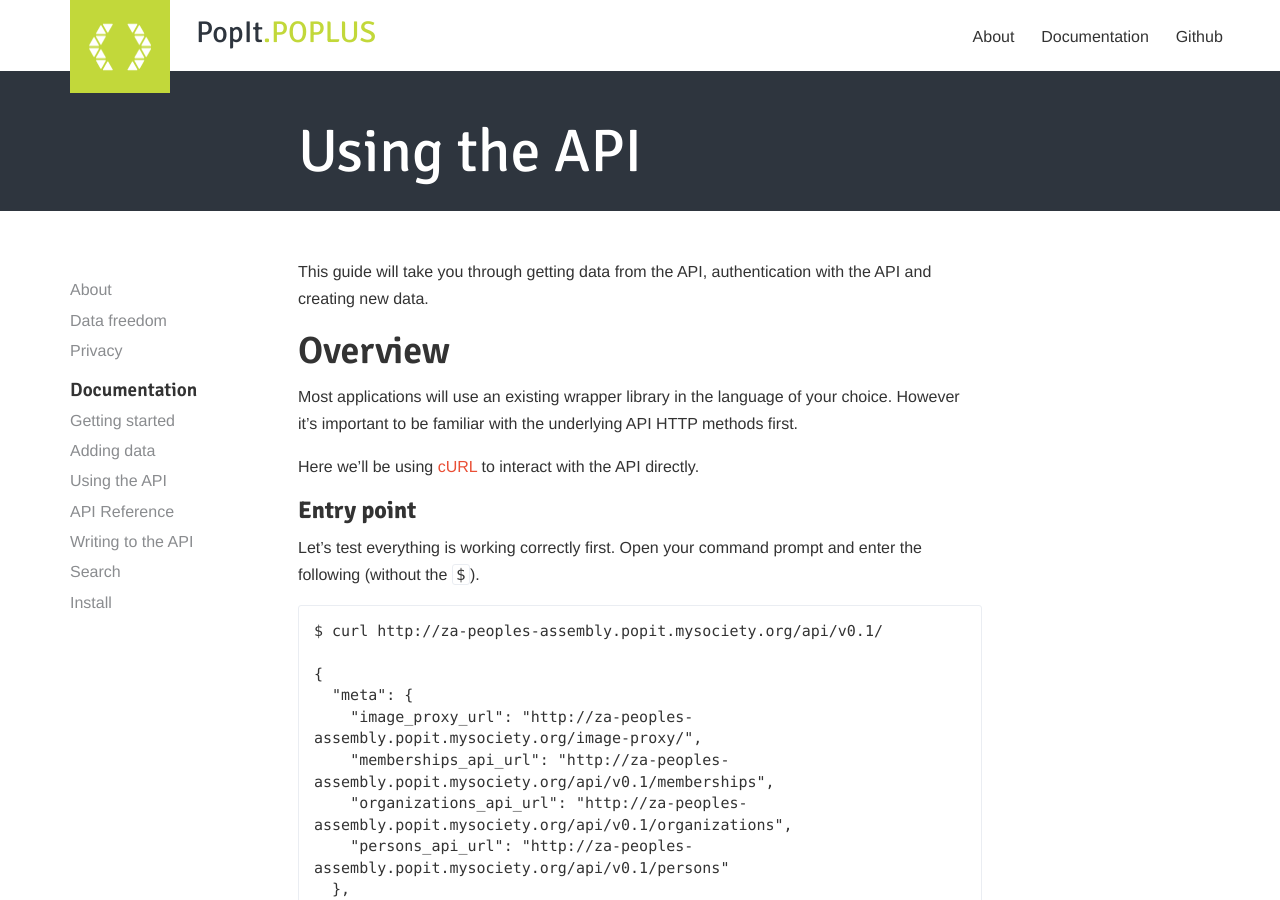
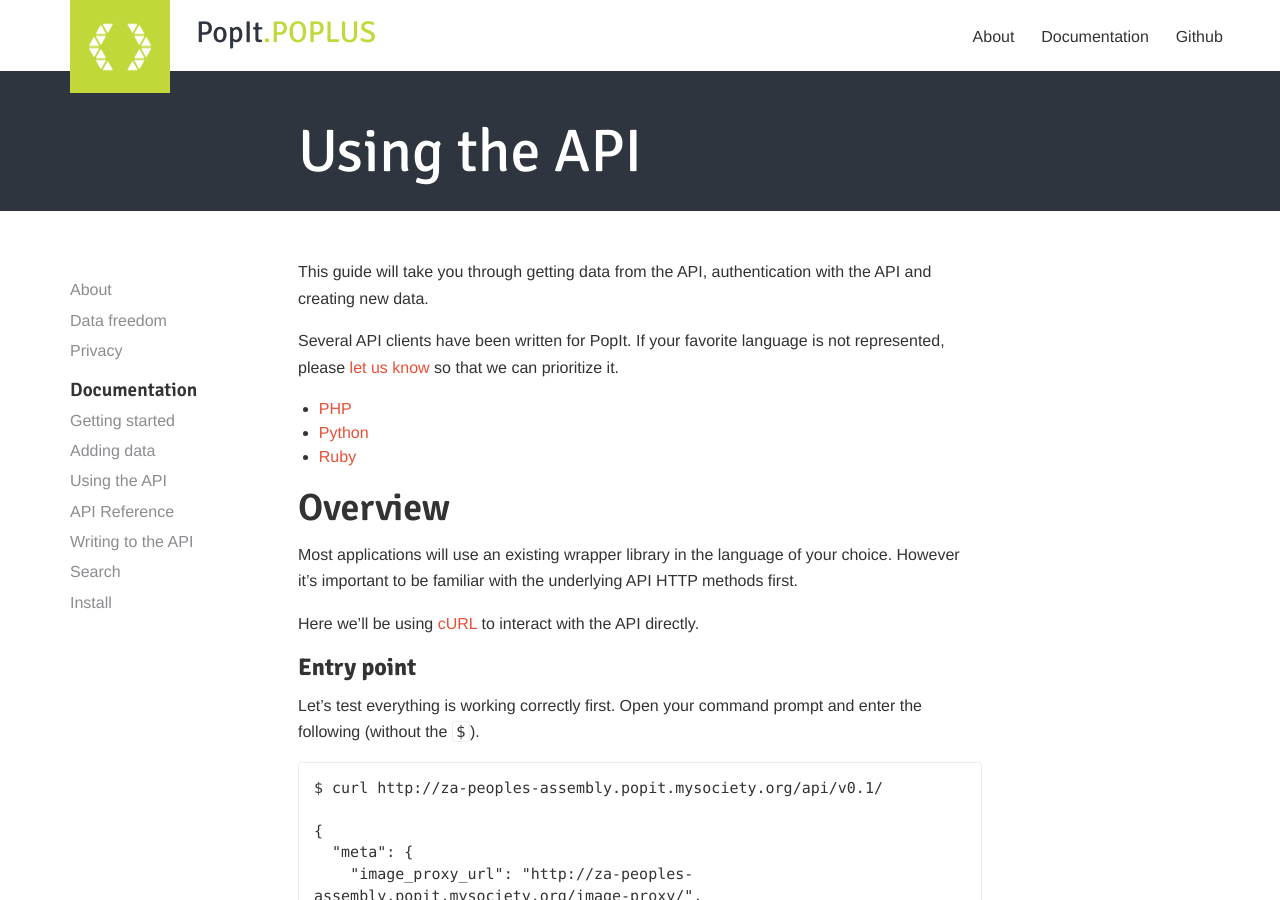
Before and after one commit to mysociety/popit.poplus.org, a Jekyll site: the page built from docs/api.md, in a window 1280 px wide and 900 px high. Built offline with Jekyll 4.4.1, drawn with Linux system fonts in a browser that asks for light colours.

Commit message:
Add links to API clients

```diff
--- a/docs/api.md
+++ b/docs/api.md
@@ -4,6 +4,12 @@ title: Using the API
 ---
 
 This guide will take you through getting data from the API, authentication with the API and creating new data.
+
+Several API clients have been written for PopIt. If your favorite language is not represented, please [let us know](mailto:popit@mysociety.org) so that we can prioritize it.
+
+* [PHP](https://github.com/mysociety/popit-php#readme)
+* [Python](https://github.com/mysociety/popit-python#readme)
+* [Ruby](https://github.com/opennorth/popit-ruby#readme)
 
 ## Overview
 
```
